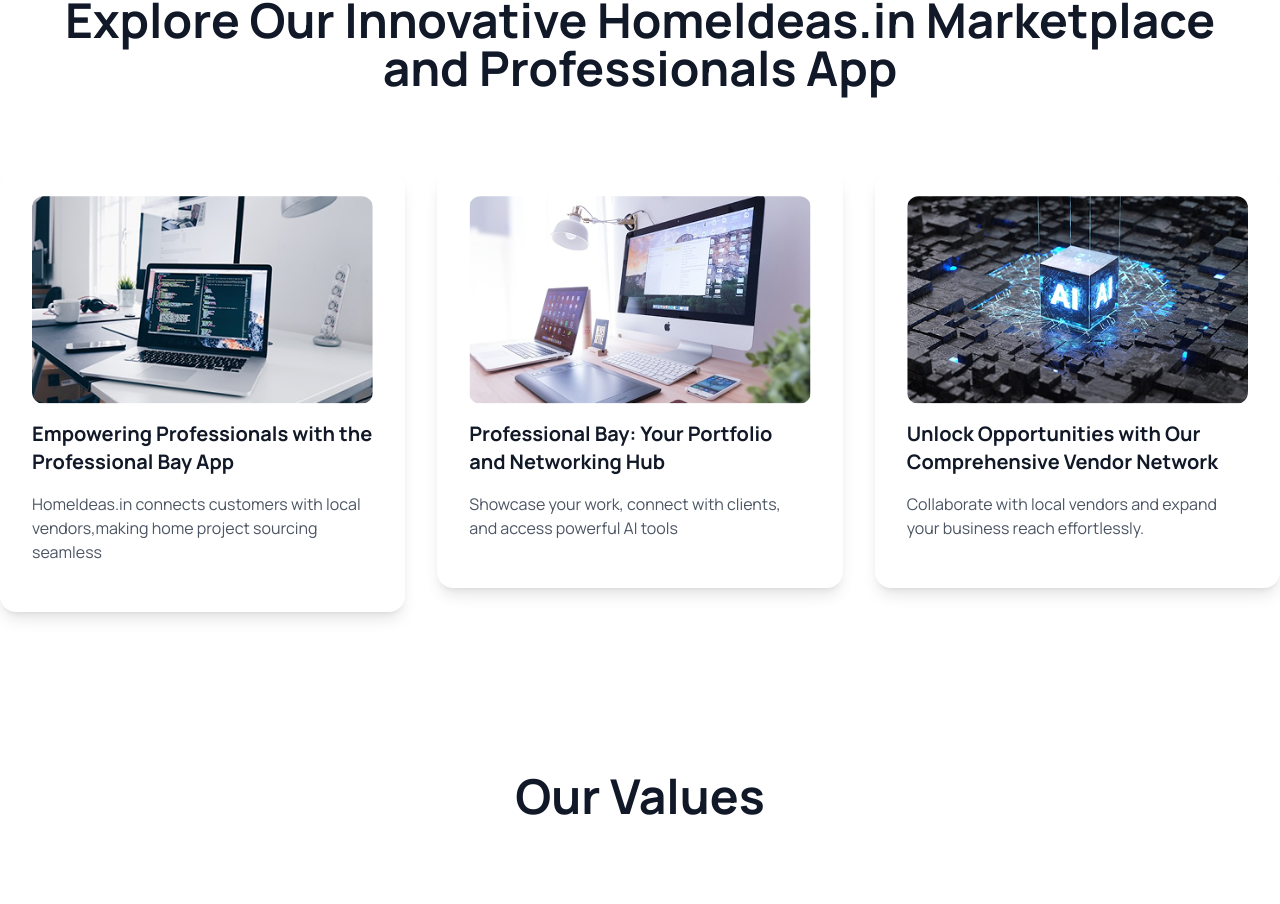
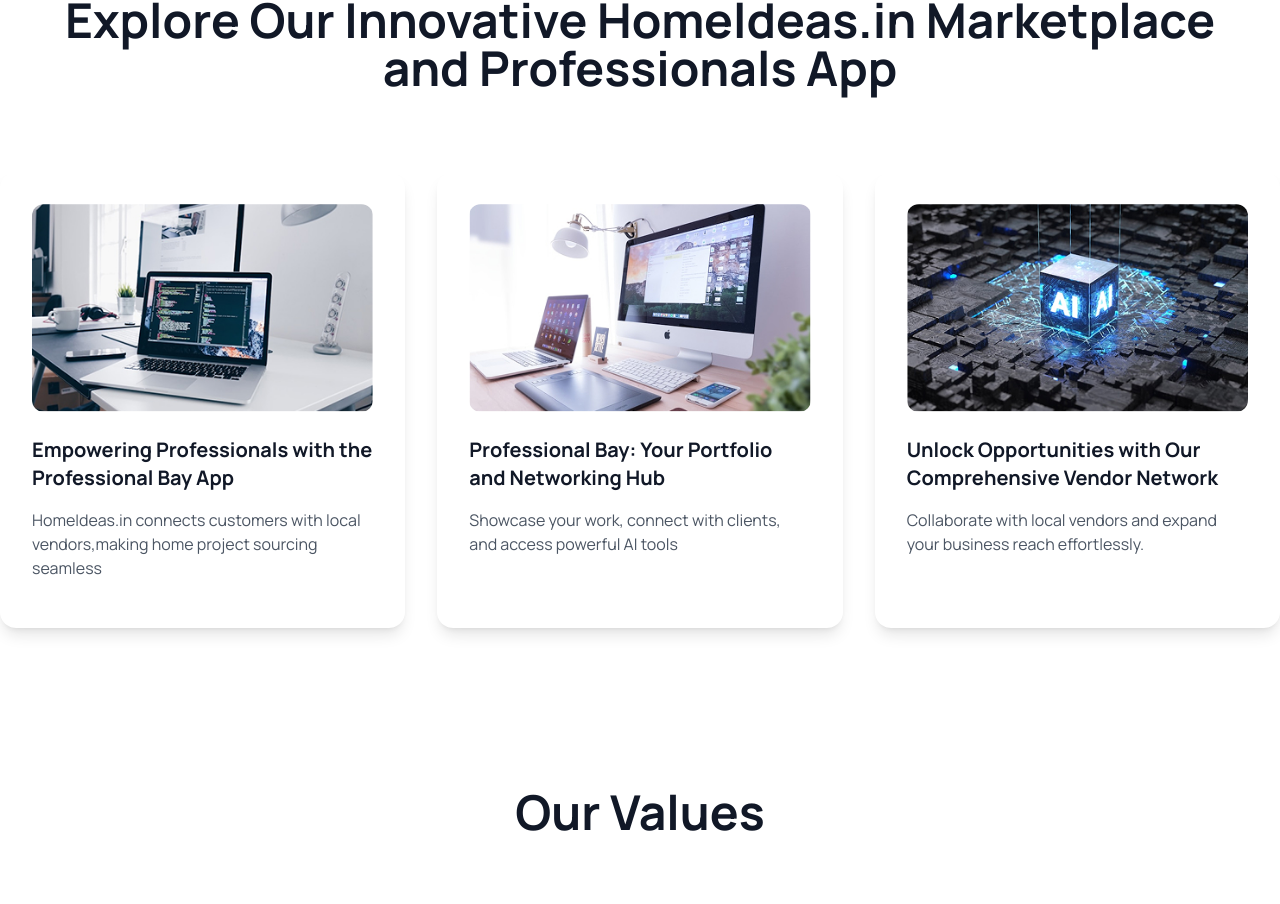
Before and after one commit to Sanjayuiux/homeideas, a Next.js app: page /about-us in a window 1280 px wide. Shown: the part 2422-3326 px from the top of the page. Built offline with nearby package versions, Linux system fonts and the light colour scheme.

Commit message:
responsive cards in ecosystem section

```diff
--- a/src/app/about-us/page.tsx
+++ b/src/app/about-us/page.tsx
@@ -192,32 +192,36 @@ export default function HomePage() {
     {
       title: "Empowering Professionals with the Professional Bay App",
       image: "/assets/images/b1.jpg",
-                description: "HomeIdeas.in connects customers with local vendors,making home project sourcing seamless"
+      description:
+        "HomeIdeas.in connects customers with local vendors,making home project sourcing seamless",
     },
     {
       title: "Professional Bay: Your Portfolio and Networking Hub",
       image: "/assets/images/b2.jpg",
-                description: "Showcase your work, connect with clients, and access powerful AI tools"
+      description:
+        "Showcase your work, connect with clients, and access powerful AI tools",
     },
     {
       title: "Unlock Opportunities with Our Comprehensive Vendor Network",
       image: "/assets/images/b3.jpg",
-                description: "Collaborate with local vendors and expand your business reach effortlessly."
-            }
+      description:
+        "Collaborate with local vendors and expand your business reach effortlessly.",
+    },
   ].map((item, index) => (
-            <div key={index} className="group">
-                <div className="bg-white rounded-2xl p-8 shadow-lg hover:shadow-xl transition-all duration-300 transform hover:-translate-y-2">
-                <div className="w-full h-48 bg-gray-100 rounded-xl flex items-center justify-center mb-6">
-                    <img src={item.image} alt={item.title} className='rounded-xl '/>
+    <div key={index} className="group h-full">
+      <div className="bg-white rounded-2xl p-8 shadow-lg hover:shadow-xl transition-all duration-300 transform hover:-translate-y-2 flex flex-col h-full">
+        <div className="w-full h-48 md:h-fit  rounded-xl flex items-center justify-center mb-6">
+          <img src={item.image} alt={item.title} className="rounded-xl" />
         </div>
         <h3 className="text-xl font-bold text-gray-900 mb-4 group-hover:text-orange-500 transition-colors">
           {item.title}
         </h3>
-                <p className="text-gray-600 mb-4">{item.description}</p>
+        <p className="text-gray-600 mb-4 flex-grow">{item.description}</p>
       </div>
     </div>
   ))}
 </div>
+
         </section>
 
         <section className="py-20 relative">
```
Lines whose indentation alone changed are shown as unchanged.
